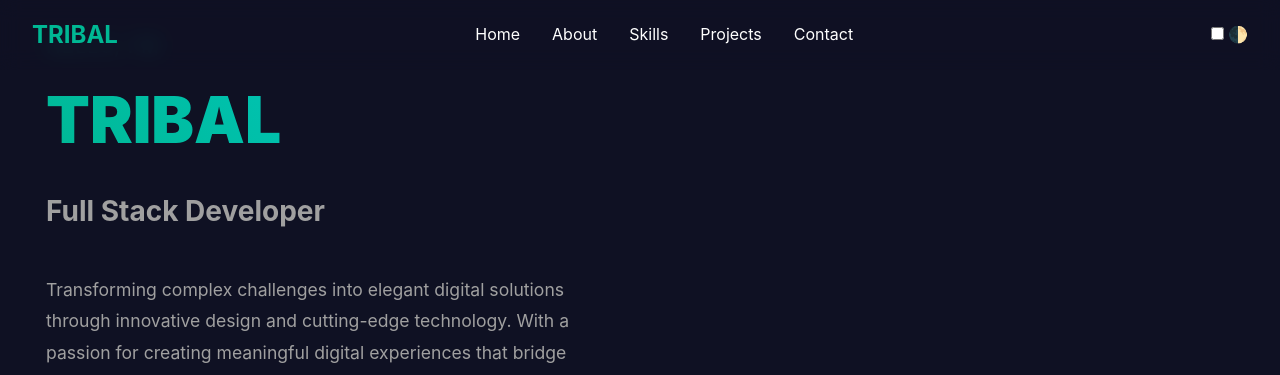
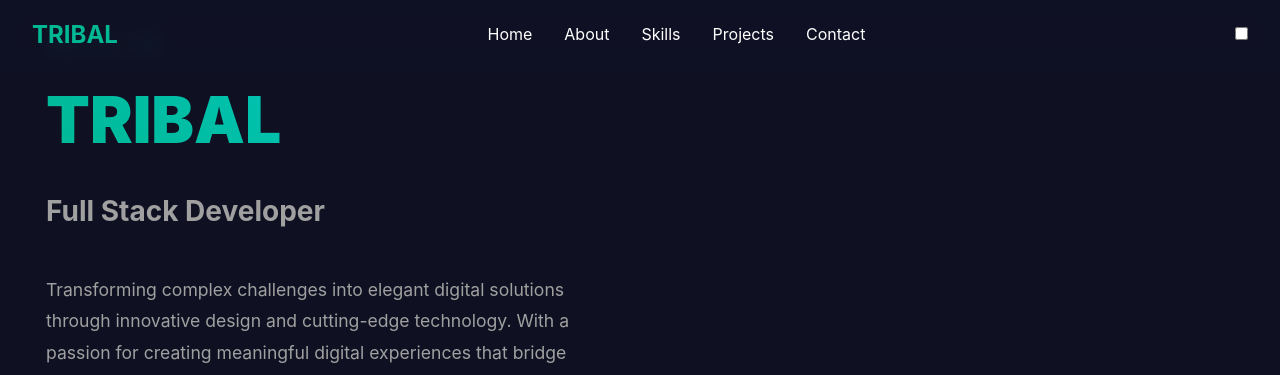
Before and after one commit to T-code-bit/tribalportfolio, a plain HTML site: page index.html in a window 1280 px wide. Shown: the top 375 px of the page. Drawn offline with Linux system fonts and the light colour scheme.

Commit message:
Remove all theme switch icons and related styling

```diff
--- a/index.html
+++ b/index.html
@@ -44,9 +44,6 @@
                 </ul>
                 <div class="theme-toggle">
                     <input type="checkbox" id="theme-switch" class="theme-switch-input">
-                    <label for="theme-switch" class="theme-switch-label">
-                        <span class="theme-switch-icon">🌓</span>
-                    </label>
                 </div>
             </nav>
         </header>
```
